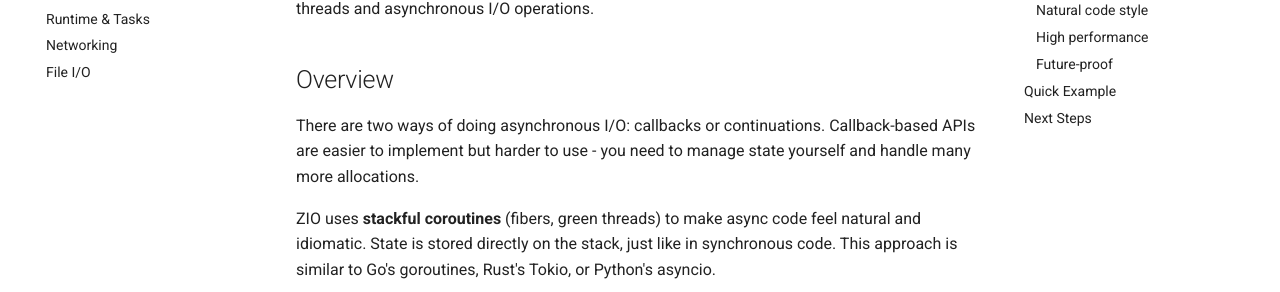
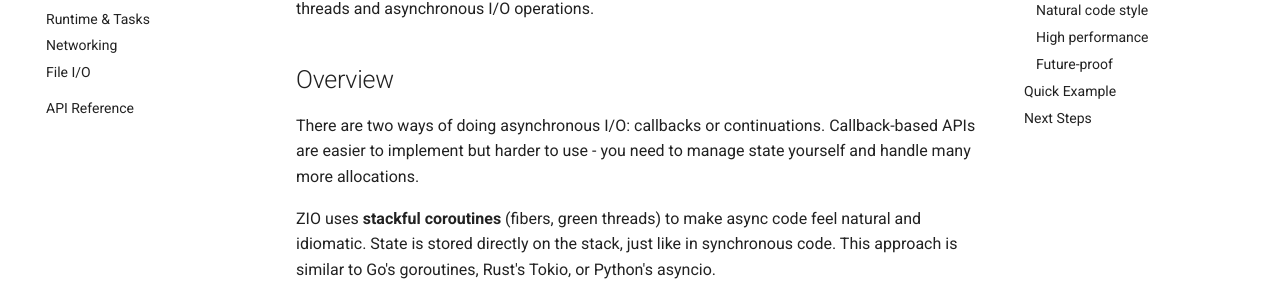
Before and after one commit to lalinsky/zio, an MkDocs documentation site: the page built from docs/index.md, in a window 1280 px wide. Shown: the part 209-501 px from the top of the page. Built offline with MkDocs 1.6.1 and Material for MkDocs 9.7.7, drawn with Linux system fonts in a browser that asks for light colours; comment, search, counter and statistics services are not loaded.

Commit message:
Update docs workflow to build both MkDocs and Zig autodocs
- Install Python and mkdocs-material in the workflow
- Build MkDocs site as the main documentation
- Keep Zig autodocs at /apidocs/ for API reference
- Update deployment URL to point to the root site
- Add API Reference link to navigation

🤖 Generated with [Claude Code](https://claude.com/claude-code)

Co-Authored-By: Claude <noreply@anthropic.com>

```diff
--- a/mkdocs.yml
+++ b/mkdocs.yml
@@ -35,3 +35,4 @@ nav:
       - Runtime & Tasks: user-guide/runtime.md
       - Networking: user-guide/networking.md
       - File I/O: user-guide/file-io.md
+  - API Reference: apidocs/index.html
```
Also changed, not shown: 1 other file.
